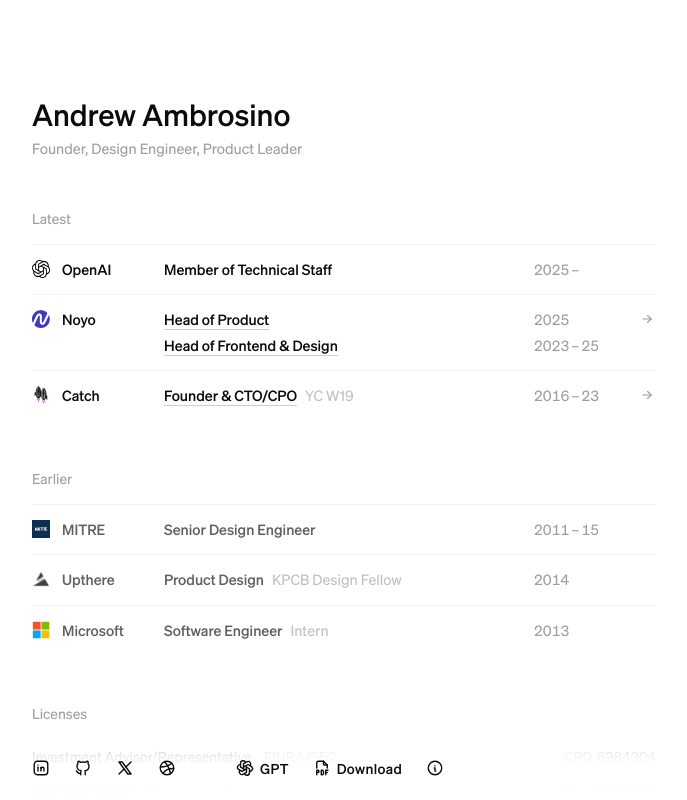
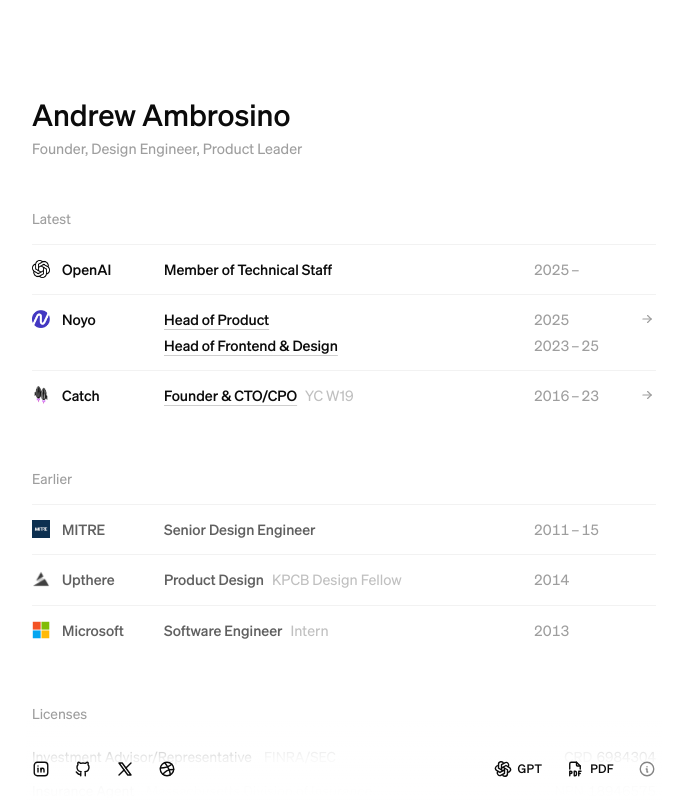
Before and after one commit to aa-io/site, a Next.js app: page / in a window 1280 px wide. Shown: the top 800 px of the page, without its empty margins (291-978 px from the left). Built offline with nearby package versions, Linux system fonts and the light colour scheme.

Commit message:
update buttons

```diff
--- a/app/(pages)/page.tsx
+++ b/app/(pages)/page.tsx
@@ -74,7 +74,7 @@ export default function HomePage() {
 
         <AnimateIn
           idx={3}
-          className="from-background/0 to-background/100 via-background/90 sticky bottom-0 -mx-1.5 flex items-center justify-around gap-6 bg-gradient-to-b pt-[calc(var(--padding-pageMargin)*1.5)] pb-[calc(var(--padding-pageMargin)/1.5)] md:justify-start md:gap-12"
+          className="from-background/0 to-background/100 via-background/90 sticky bottom-0 -mx-1.5 flex items-center justify-around gap-6 bg-gradient-to-b pt-[calc(var(--padding-pageMargin)*1.5)] pb-[calc(var(--padding-pageMargin)/1.5)] md:justify-between md:gap-12"
         >
           <div className="flex items-center justify-between gap-3">
             {socialLinks.map((link) => (
@@ -103,6 +103,7 @@ export default function HomePage() {
               icon={<IconInfoCircle className="iconSize" strokeWidth={1.85} />}
               text="Site info"
               target="_self"
+              className="opacity-50 hover:opacity-100"
             />
           </div>
         </AnimateIn>
--- a/app/components/social-link.tsx
+++ b/app/components/social-link.tsx
@@ -5,7 +5,7 @@ import { cn } from './ui/utils';
 
 const _cns = {
   button: 'hover:bg-accent gap-1.5 flex items-center justify-center rounded-sm    p-1.5   hover:opacity-100',
-  text: ' hidden text-sm  font-medium tracking-wide sm:block  text-box-trim',
+  text: ' hidden text-xs  font-medium tracking-wide sm:block  text-box-trim',
 };
 
 export const SocialLink = ({
--- a/app/components/ui/tooltip.tsx
+++ b/app/components/ui/tooltip.tsx
@@ -29,13 +29,13 @@ function TooltipContent({
         data-slot="tooltip-content"
         sideOffset={sideOffset}
         className={cn(
-          'bg-primary text-primary-foreground animate-in fade-in-0 zoom-in-95 data-[state=closed]:animate-out data-[state=closed]:fade-out-0 data-[state=closed]:zoom-out-95 data-[side=bottom]:slide-in-from-top-2 data-[side=left]:slide-in-from-right-2 data-[side=right]:slide-in-from-left-2 data-[side=top]:slide-in-from-bottom-2 z-50 w-fit origin-(--radix-tooltip-content-transform-origin) rounded-md px-3 py-1.5 text-xs text-balance',
+          'bg-accent text-foreground/75 animate-in fade-in-0 zoom-in-95 data-[state=closed]:animate-out data-[state=closed]:fade-out-0 data-[state=closed]:zoom-out-95 data-[side=bottom]:slide-in-from-top-2 data-[side=left]:slide-in-from-right-2 data-[side=right]:slide-in-from-left-2 data-[side=top]:slide-in-from-bottom-2 z-50 w-fit origin-(--radix-tooltip-content-transform-origin) rounded-sm px-2.5 py-1 text-sm text-balance',
           className,
         )}
         {...props}
       >
         {children}
-        <TooltipPrimitive.Arrow className="bg-primary fill-primary z-50 size-2.5 translate-y-[calc(-50%_-_2px)] rotate-45 rounded-[2px]" />
+        <TooltipPrimitive.Arrow className="bg-accent fill-accent z-50 size-2.5 translate-y-[calc(-50%_-_2px)] rotate-45 rounded-[2px]" />
       </TooltipPrimitive.Content>
     </TooltipPrimitive.Portal>
   );
--- a/data/links.ts
+++ b/data/links.ts
@@ -23,7 +23,7 @@ export const primaryLinks: Array<SocialLinkType> = [
   },
   {
     text: 'Download resume',
-    label: 'Download',
+    label: 'PDF',
     icon: IconFileTypePdf,
     href: '/resume.pdf',
   },
```
